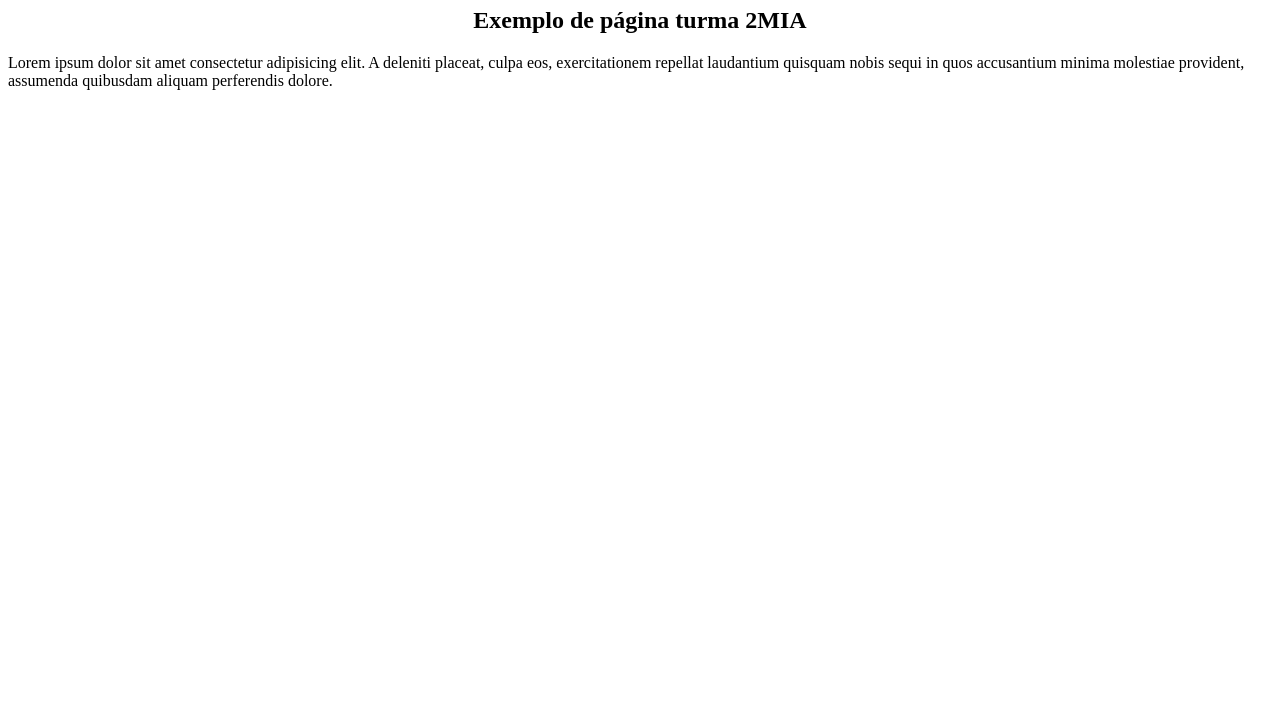
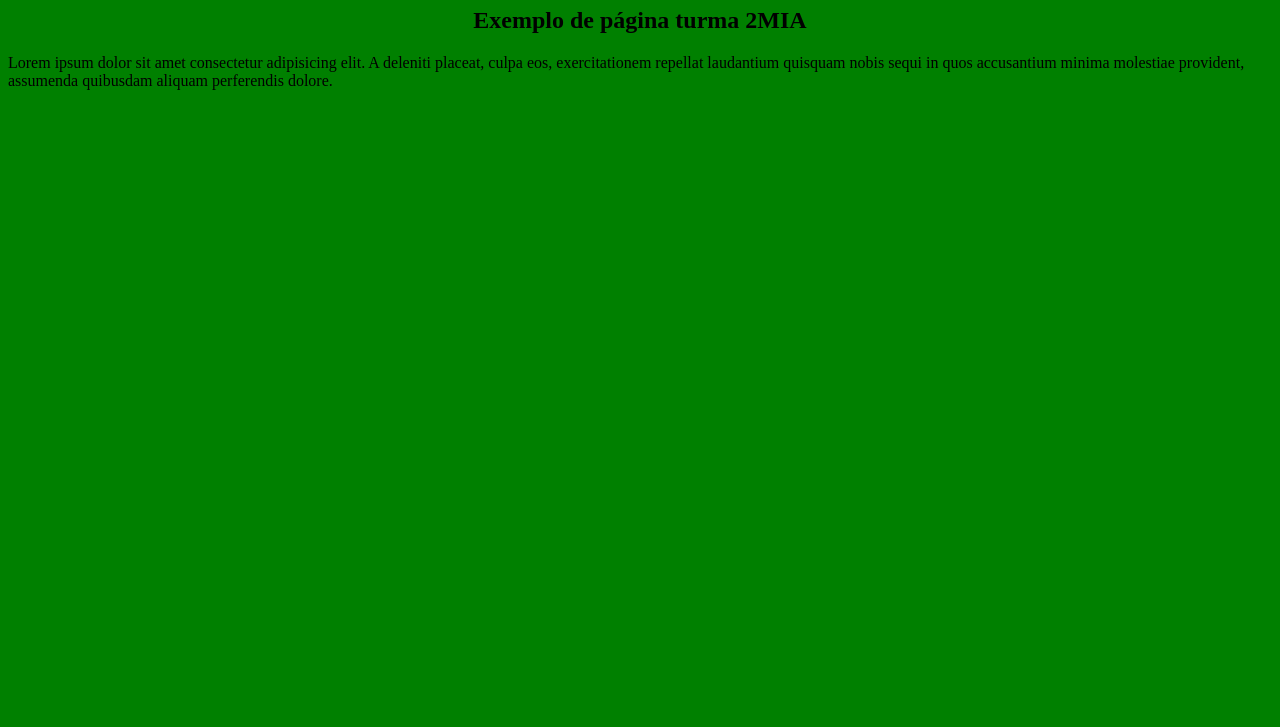
Before and after one commit to ayumiMari/exemplo2MIA, a plain HTML site: page index.html in a window 1280 px wide. Shown: the part 73-800 px from the top of the page. Drawn offline with Linux system fonts and the light colour scheme.

Commit message:
Segundo commit

```diff
--- a/index.html
+++ b/index.html
@@ -5,7 +5,7 @@
     <meta name="viewport" content="width=device-width, initial-scale=1.0">
     <title>Exemplo DEPLOY github pages</title>
 </head>
-<body>
+<body bgcolor="green">
     <center>
         <h1>DEPLOY EM GITHUB PAGES</h1>
         <h2>Exemplo de página turma 2MIA</h2>
```
